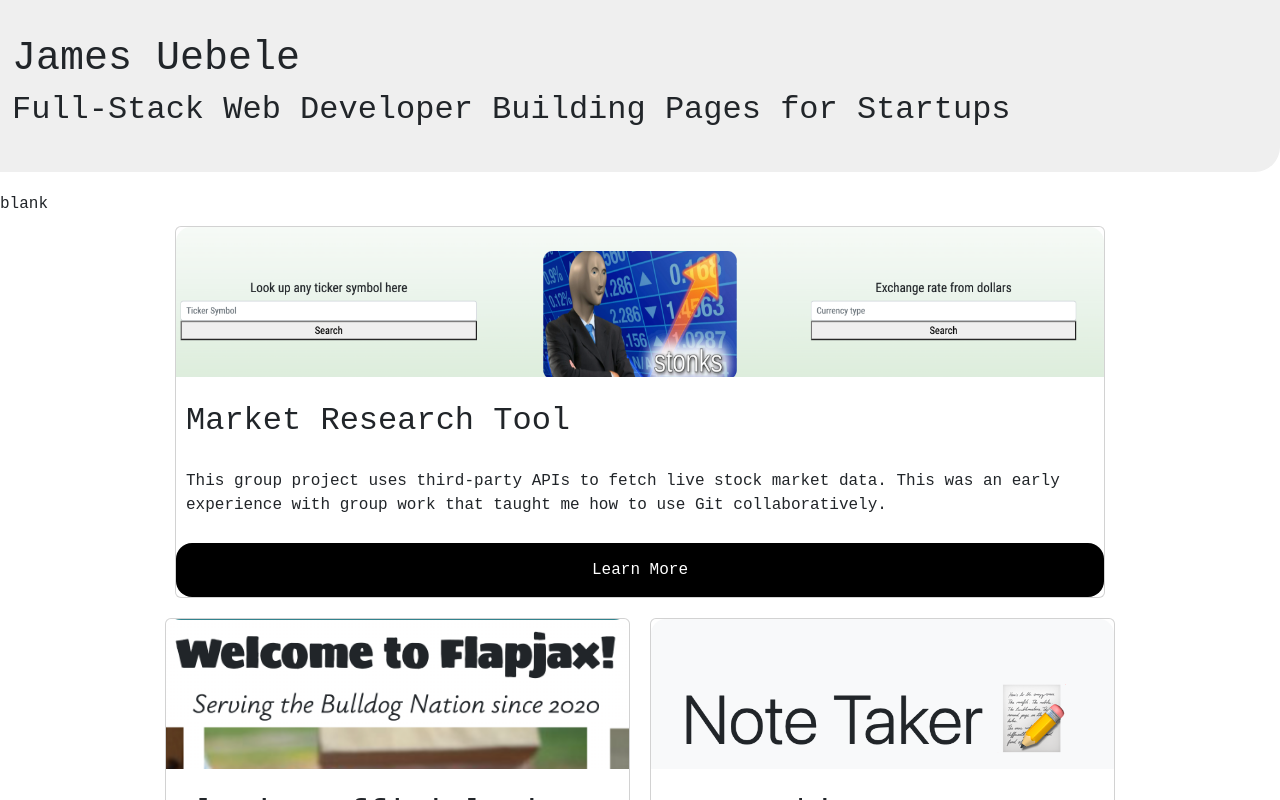
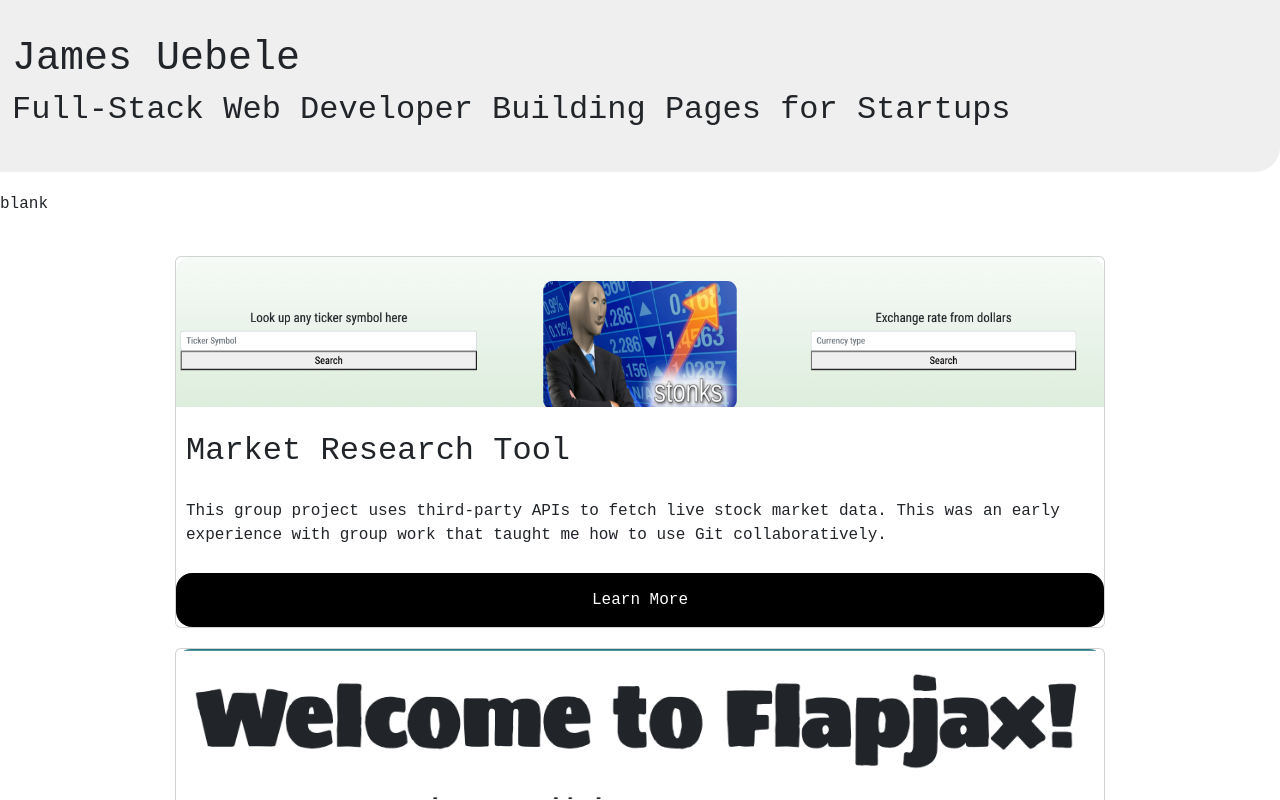
Before and after one commit to Juebele/SPA_Portfolio, a React (Create React App) app: page / in a window 1280 px wide. Shown: the top 800 px of the page. Built offline with nearby package versions, Linux system fonts and the light colour scheme.

Commit message:
centered some stuf

```diff
--- a/src/components/Main.js
+++ b/src/components/Main.js
@@ -11,13 +11,13 @@ function Main(props) {
         <p>This group project uses third-party APIs to fetch live stock market data. This was an early experience with group work that taught me how to use Git collaboratively.</p>
         <a href="https://juebele.github.io/Ticker-Lookup/" target="_blank">Learn More</a>
     </div>
-    <div class="card col-5">
+    <div class="card col-10">
         <div class="card-image project-2"></div>
         <h2>Flapjax Official Site</h2>
         <p>This is a website that I built for a local catering business. It includes professional photos, info about the business, and a link to send the owner an email.</p>
         <a href="https://juebele.github.io/Flapjax-Website/" target="_blank">Learn More</a>
     </div>
-    <div class="card col-5">
+    <div class="card col-10">
         <div class="card-image project-3"></div>
         <h2>Note-taking App</h2>
         <p>This project tasked me with learning how to use Express to build a note-taking app. This was my first experience using Heroku to build a full-stack application.</p>
--- a/src/style.css
+++ b/src/style.css
@@ -47,8 +47,9 @@
     background-color: transparent;
 }
 
-.hero-container {
+.container {
     display: flex;
+    justify-content: center;
     padding-top: 30px;
     padding-bottom: 50px;
 }
@@ -87,15 +88,6 @@
     display: flex;
     height: 200px;
     border-radius: 15px;
-}
-
-
-.headshot {
-    background-image: url(./assets/headshot.jpg);
-}
-.container {
-    display: flex;
-    justify-content: center;
 }
 
 .card{
```
Also changed, not shown: src/assets/headshot.png (renamed from src/assets/headshot.jpg).
